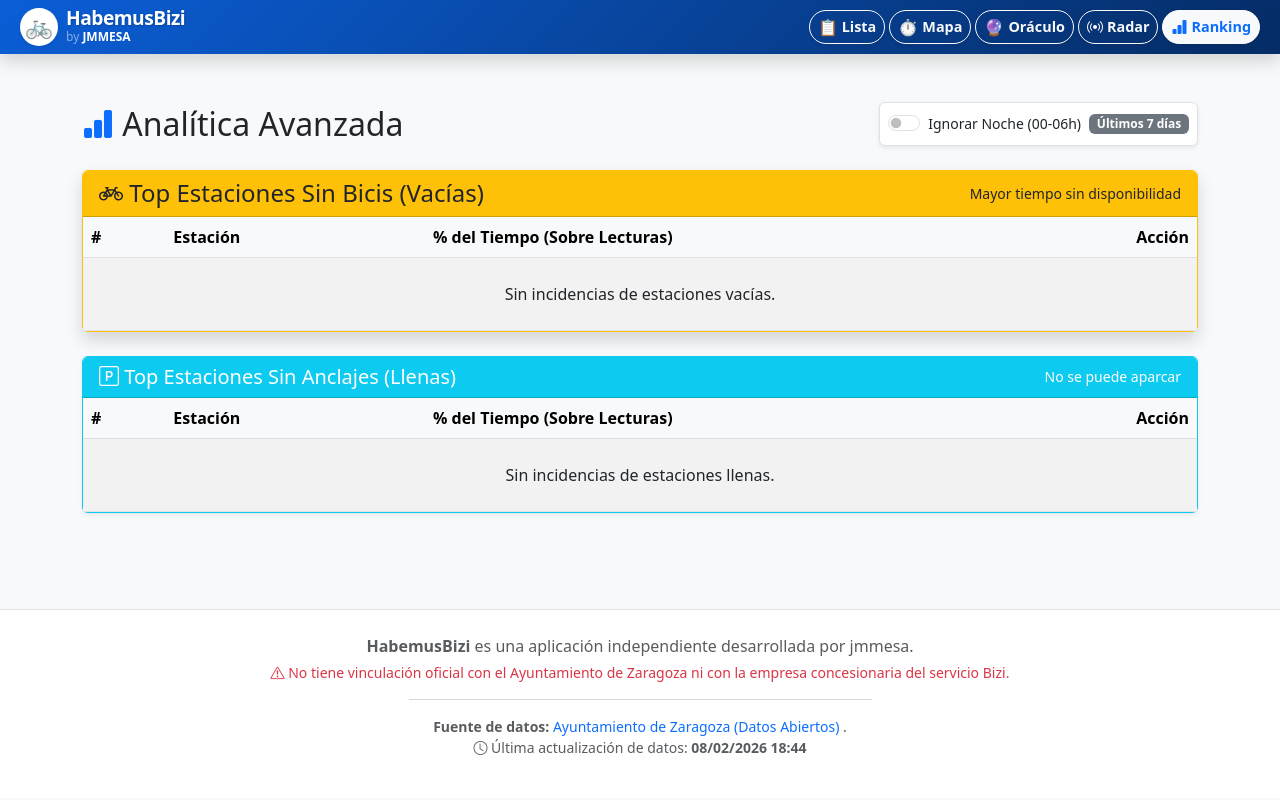
After one commit to jmuzgza2/bizi_analytics, a Django app: page /analitica/ in a window 1280 px wide. The commit adds this page. Run offline with Django 5.2, Linux system fonts and the light colour scheme; data that the repository does not hold is empty.

Commit message:
feat rankings

```diff
--- /dev/null
+++ b/src/core/templates/core/analitica.html
@@ -0,0 +1,112 @@
+{% extends 'core/base.html' %}
+
+{% block title %}Analítica - HabemusBizi{% endblock %}
+
+{% block content %}
+<div class="container py-4">
+    <div class="d-flex justify-content-between align-items-center mb-4">
+        <h1 class="h2 mb-0"><i class="bi bi-bar-chart-fill text-primary"></i> Analítica Avanzada</h1>
+
+        <form method="get" class="d-flex align-items-center bg-white p-2 rounded shadow-sm border">
+            <div class="form-check form-switch me-2">
+                <input class="form-check-input" type="checkbox" role="switch" id="ignoreNight" name="ignore_night" value="true" {% if ignore_night %}checked{% endif %} onchange="this.form.submit()">
+                <label class="form-check-label small" for="ignoreNight">Ignorar Noche (00-06h)</label>
+            </div>
+            <span class="badge bg-secondary">Últimos {{ dias_atras }} días</span>
+        </form>
+    </div>
+
+    <!-- Ranking 1: SIN BICIS (PRINCIPAL) -->
+    <div class="card shadow mb-4 border-warning">
+        <div class="card-header bg-warning text-dark d-flex justify-content-between align-items-center">
+            <h4 class="mb-0"><i class="bi bi-bicycle"></i> Top Estaciones Sin Bicis (Vacías)</h4>
+            <small>Mayor tiempo sin disponibilidad</small>
+        </div>
+        <div class="card-body p-0">
+            <div class="table-responsive">
+                <table class="table table-striped table-hover mb-0 align-middle">
+                    <thead class="table-light">
+                        <tr>
+                            <th scope="col">#</th>
+                            <th scope="col">Estación</th>
+                            <th scope="col" style="width: 50%;">% del Tiempo (Sobre Lecturas)</th>
+                            <th scope="col" class="text-end">Acción</th>
+                        </tr>
+                    </thead>
+                    <tbody>
+                        {% for item in ranking_sin_bicis %}
+                        <tr>
+                            <th scope="row">{{ forloop.counter }}</th>
+                            <td>
+                                <strong>{{ item.nombre }}</strong>
+                            </td>
+                            <td>
+                                <div class="d-flex align-items-center">
+                                    <span class="me-2 fw-bold">{{ item.porcentaje }}%</span>
+                                    <div class="progress flex-grow-1" style="height: 12px;">
+                                        <div class="progress-bar bg-warning" role="progressbar" style="width: {{ item.porcentaje|floatformat:0 }}%;" aria-valuenow="{{ item.porcentaje }}" aria-valuemin="0" aria-valuemax="100"></div>
+                                    </div>
+                                </div>
+                            </td>
+                            <td class="text-end">
+                                <a href="{% url 'detalle_estacion' item.id %}" class="btn btn-sm btn-outline-secondary">Ver</a>
+                            </td>
+                        </tr>
+                        {% empty %}
+                        <tr><td colspan="4" class="text-center py-4">Sin incidencias de estaciones vacías.</td></tr>
+                        {% endfor %}
+                    </tbody>
+                </table>
+            </div>
+        </div>
+    </div>
+
+    <!-- Ranking 2: SIN ANCLAJES (SECUNDARIO) -->
+    <div class="card shadow-sm mb-4 border-info">
+        <div class="card-header bg-info text-white d-flex justify-content-between align-items-center">
+            <h5 class="mb-0"><i class="bi bi-p-square"></i> Top Estaciones Sin Anclajes (Llenas)</h5>
+            <small>No se puede aparcar</small>
+        </div>
+        <div class="card-body p-0">
+             <div class="table-responsive">
+                <table class="table table-striped table-hover mb-0 align-middle">
+                    <thead class="table-light">
+                        <tr>
+                            <th scope="col">#</th>
+                            <th scope="col">Estación</th>
+                            <th scope="col" style="width: 50%;">% del Tiempo (Sobre Lecturas)</th>
+                             <th scope="col" class="text-end">Acción</th>
+                        </tr>
+                    </thead>
+                    <tbody>
+                        {% for item in ranking_sin_anclajes %}
+                        <tr>
+                            <th scope="row">{{ forloop.counter }}</th>
+                             <td>
+                                <strong>{{ item.nombre }}</strong>
+                            </td>
+                             <td>
+                                <div class="d-flex align-items-center">
+                                    <span class="me-2 fw-bold">{{ item.porcentaje }}%</span>
+                                    <div class="progress flex-grow-1" style="height: 12px;">
+                                        <div class="progress-bar bg-info" role="progressbar" style="width: {{ item.porcentaje|floatformat:0 }}%;" aria-valuenow="{{ item.porcentaje }}" aria-valuemin="0" aria-valuemax="100"></div>
+                                    </div>
+                                </div>
+                            </td>
+                             <td class="text-end">
+                                <a href="{% url 'detalle_estacion' item.id %}" class="btn btn-sm btn-outline-secondary">Ver</a>
+                            </td>
+                        </tr>
+                        {% empty %}
+                         <tr><td colspan="4" class="text-center py-4">Sin incidencias de estaciones llenas.</td></tr>
+                        {% endfor %}
+                    </tbody>
+                </table>
+            </div>
+        </div>
+    </div>
+
+
+
+</div>
+{% endblock %}
--- a/src/core/templates/core/includes/navbar.html
+++ b/src/core/templates/core/includes/navbar.html
@@ -42,6 +42,11 @@
                 <i class="bi bi-broadcast fs-6 me-1"></i> <span class="d-none d-sm-inline" style="font-size: 0.9rem;">Radar</span>
             </a>
 
+            <a href="{% url 'analitica' %}"
+               class="btn {% if url_name == 'analitica' %}btn-light text-primary{% else %}btn-outline-light{% endif %} btn-sm fw-bold px-2 rounded-pill shadow-sm d-flex align-items-center">
+                <i class="bi bi-bar-chart-fill fs-6 me-1"></i> <span class="d-none d-sm-inline" style="font-size: 0.9rem;">Ranking</span>
+            </a>
+
 
             {% endwith %}
         </div>
--- a/src/core/urls.py
+++ b/src/core/urls.py
@@ -11,4 +11,5 @@ urlpatterns = [
     path('planificador/', views.planificador, name='planificador'),
     path('radar/', views.radar_index, name='radar'),
     path('radar-carga/', views.radar_carga, name='radar_carga'),
+    path('analitica/', views.analitica_global, name='analitica'),
 ]
--- a/src/core/views.py
+++ b/src/core/views.py
@@ -142,20 +142,49 @@ def analitica_global(request):
         # Excluir horas de 0 a 5 (00:00 a 05:59)
         queryset = queryset.exclude(captura__timestamp__hour__range=(0, 5))
 
-    # 2. Ranking de estaciones "Offline" o "Rotas" (0 bicis y 0 anclajes)
-    # Agrupamos por estación y calculamos el % de veces que reportó 0/0
-    ranking = queryset.values('estacion__id_externo', 'estacion__nombre').annotate(
+    # 2. Ranking "SIN BICIS" (Principal)
+    # Contamos cuántas veces bicis_disponibles = 0
+    # Ordenamos por % DESC y mostramos TOP 20
+    raw_sin_bicis = queryset.values('estacion__id_externo', 'estacion__nombre').annotate(
         total_registros=Count('id'),
-        fallos=Count('id', filter=Q(bicis_disponibles=0) | Q(anclajes_libres=0))
-    ).annotate(
-        porcentaje_fallo=ExpressionWrapper(
-            F('fallos') * 100.0 / F('total_registros'),
+        ceros=Count('id', filter=Q(bicis_disponibles=0))
+    ).filter(ceros__gt=0).annotate(
+        porcentaje_calc=ExpressionWrapper(
+            F('ceros') * 100.0 / F('total_registros'),
             output_field=FloatField()
         )
-    ).exclude(total_registros=0).order_by('-porcentaje_fallo')[:15] # Top 15
+    ).order_by('-porcentaje_calc')[:20]
+
+    ranking_sin_bicis = []
+    for r in raw_sin_bicis:
+        ranking_sin_bicis.append({
+            'id': r['estacion__id_externo'],
+            'nombre': r['estacion__nombre'],
+            'porcentaje': round(r['porcentaje_calc'], 1),
+        })
+
+    # 3. Ranking "SIN ANCLAJES" (Full)
+    raw_sin_anclajes = queryset.values('estacion__id_externo', 'estacion__nombre').annotate(
+        total_registros=Count('id'),
+        ceros=Count('id', filter=Q(anclajes_libres=0))
+    ).filter(ceros__gt=0).annotate(
+        porcentaje_calc=ExpressionWrapper(
+            F('ceros') * 100.0 / F('total_registros'),
+            output_field=FloatField()
+        )
+    ).order_by('-porcentaje_calc')[:20]
+
+    ranking_sin_anclajes = []
+    for r in raw_sin_anclajes:
+        ranking_sin_anclajes.append({
+            'id': r['estacion__id_externo'],
+            'nombre': r['estacion__nombre'],
+            'porcentaje': round(r['porcentaje_calc'], 1),
+        })
 
     context = {
-        'ranking': list(ranking),
+        'ranking_sin_bicis': ranking_sin_bicis,
+        'ranking_sin_anclajes': ranking_sin_anclajes,
         'ignore_night': ignore_night,
         'dias_atras': dias_atras,
         'last_update': get_ultima_actualizacion()
```
